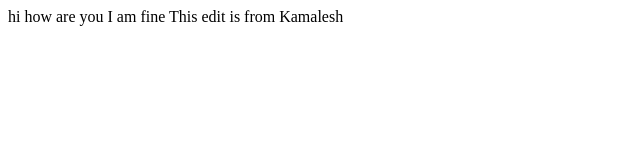
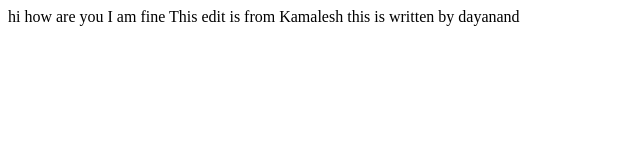
Before and after one commit to dayanandgowda222/e7-demo-2, a plain HTML site: page index.html in a window 1280 px wide. Shown: the whole page, without its empty margins (0-640 px from the left). Drawn offline with Linux system fonts and the light colour scheme.

Commit message:
index.html edited by dayanand

```diff
--- a/index.html
+++ b/index.html
@@ -9,5 +9,6 @@
     hi how are you
     I am fine
     This edit is from Kamalesh
+    this is written by dayanand
 </body>
 </html>
```
